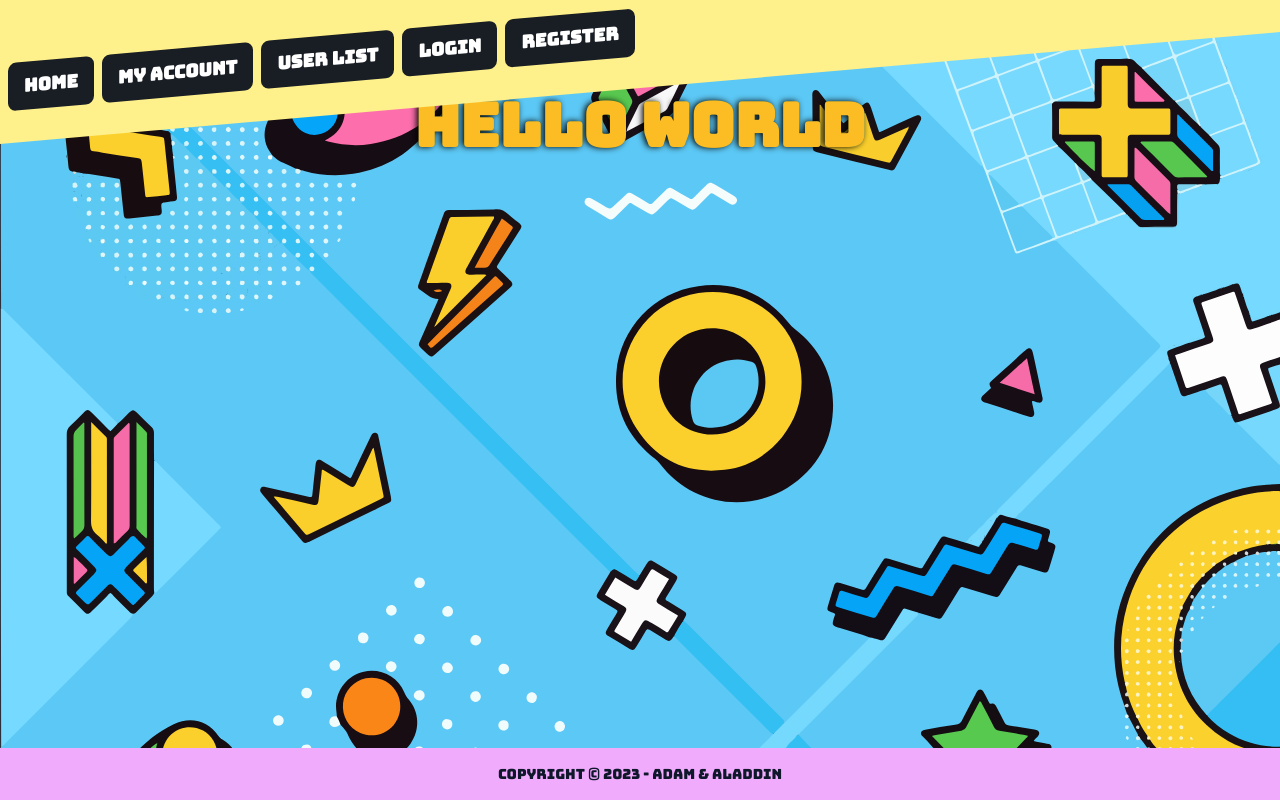
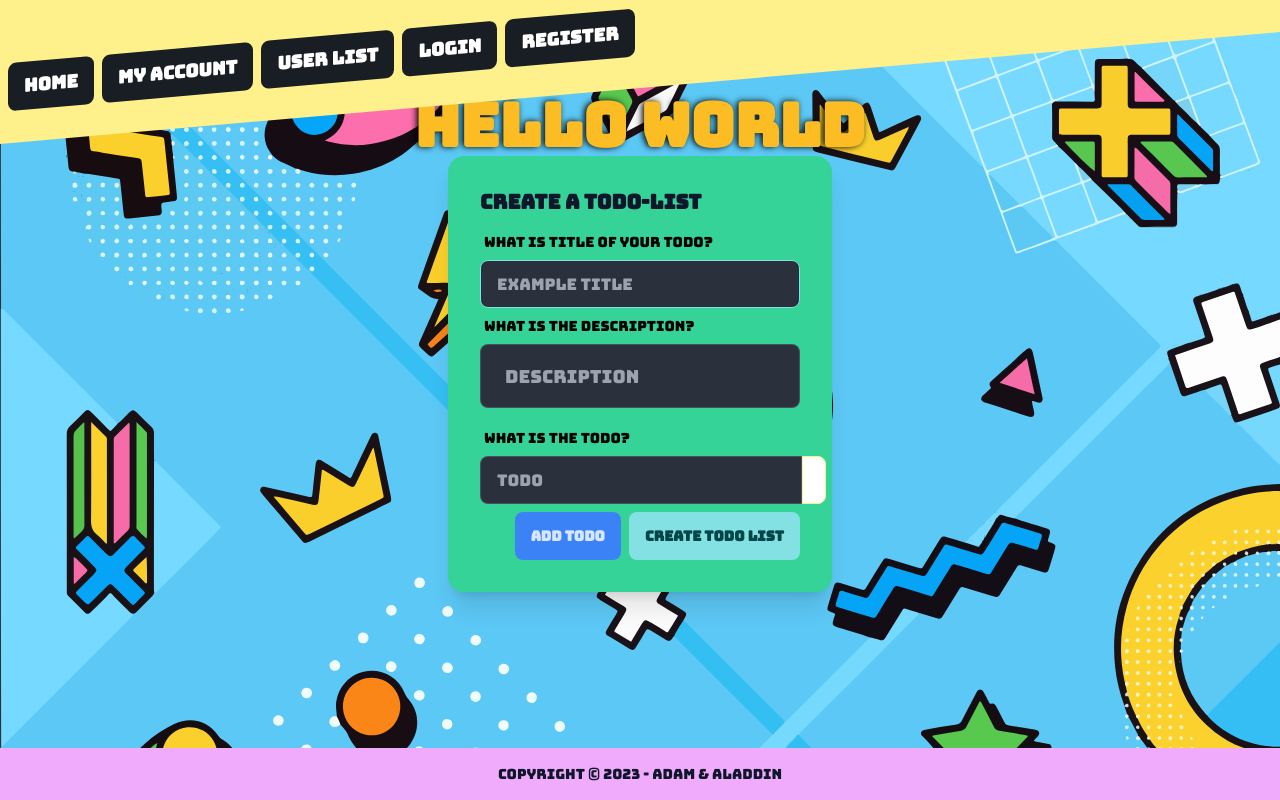
Before and after one commit to diabeatz96/cool-todo, a Next.js app: page / in a window 1280 px wide. Built offline with nearby package versions, Linux system fonts and the light colour scheme.

Commit message:
To Do list local functionality added.

```diff
--- a/app/page.js
+++ b/app/page.js
@@ -1,9 +1,13 @@
+import CreateTodoList from '@/components/CreateTodoList'
 import Image from 'next/image'
 
 export default function Home() {
   return (
     <main className="p-24 ">
       <h1 className="text-6xl text-shadow font-bold text-center text-warning ">Hello World</h1>
+      <div className= "flex place-content-center ">
+        <CreateTodoList />
+      </div>
     </main>
   )
 }
--- /dev/null
+++ b/components/CreateTodoList.jsx
@@ -0,0 +1,98 @@
+"use client";
+
+import { useState } from "react";
+const CreateTodoList = () => {
+
+    const [title, setTitle] = useState("");
+    const [description, setDescription] = useState("");
+    const [todoAmount, setTodoAmount] = useState(0);
+    const [todoList, setTodoList] = useState([]);
+    const [todo, setTodo] = useState("");
+    const [checkbox, setCheckbox] = useState(false);
+
+    function todoAmountHandler() {
+        setTodoAmount(todoAmount + 1);
+    }
+
+    function onChangeTitleHandler(event) {
+        setTitle(event.target.value);
+    }
+
+    function onChangeDescriptionHandler(event) {
+        setDescription(event.target.value);
+    }
+
+    function onChangeTodoHandler(event) {
+        setTodo(event.target.value);
+    }
+
+    function onChangeCheckboxHandler(event) {
+        setCheckbox(event.target.checked);
+    }
+
+    function todoListHandler() {
+        const newTodo = {todo: todo, checkbox: checkbox};
+        setTodoList((prevTodoList) => {
+            return [...prevTodoList, newTodo];
+        }
+    );
+    }
+
+    return (
+        <section className = "card w-96 bg-success shadow-xl text-slate-900">
+
+            <div className="card-body">
+            <h2 className="card-title">Create a todo-list</h2>
+                <form className="form">
+                    <div className="form-control w-full max-w-xs">
+                        <label htmlFor="title" className="label">
+                            <span className="label-text text-black">What is title of your todo?</span>
+                        </label>
+                    <input onChange={onChangeTitleHandler} type="text" placeholder="Example Title" name="title" className=" text-white input input-primary input-bordered w-full max-w-xs" />
+                    </div>
+                    <label htmlFor="description" className="label">
+                            <span className="label-text text-black">What is the description?</span>
+                    </label>
+                    <input onChange={onChangeDescriptionHandler} type="text" placeholder="Description" name="description" className="text-white input input-bordered input-lg w-full max-w-xs" />
+                    {todoAmount > 0 && <p className="text-white">You have {todoAmount} todos</p>}
+                        <div className="card-actions justify-end pt-3">
+
+
+
+                        {todoList.map((todo) => {
+                            return (
+                                <div key={ todo.todo } className= {`alert shadow-lg ${todo.checkbox ? "alert-info" : "alert-error"} text-white max-w-xs`}>
+
+                                    <div>
+                                        <h2 className="">{todo.todo}</h2>
+                                    </div>
+                                </div>
+                            )
+                        }
+                        )}
+                        <div>
+                            <label htmlFor="todo" className="label">
+                                <span className="label-text text-black">What is the todo?</span>
+                            </label>
+                            <div className="input-group max-w-xs">
+                                <input onChange={onChangeTodoHandler}  type="text" placeholder="Todo" name="todo" className="text-white input input-bordered" />
+                                <input onChange={onChangeCheckboxHandler}  type="checkbox" name = "checkbox" className=" btn bg-white btn-square checkbox checkbox-accent" />
+                            </div>
+                        </div>
+
+                        <div onClick={todoListHandler} className="btn btn-info border-none hover:bg-accent hover:text-black">Add Todo</div>
+                        <button type="submit" className="btn btn-primary border-none hover:bg-accent hover:text-black">Create Todo List</button>
+
+                        </div>
+
+
+                </form>
+
+
+            </div>
+        </section>
+    )
+}
+
+
+export default CreateTodoList;
--- /dev/null
+++ b/components/NavButton.jsx
@@ -0,0 +1,14 @@
+import Link from 'next/link';
+
+const NavButton = ({link, name}) => {
+    return (
+        <Link className="btn bg-neutral hover:bg-slate-600 stroke-none border-none text-lg text-white" href={link}>{name}</Link>
+    )
+}
+
+NavButton.defaultProps = {
+    name: 'No Name Yet',
+    link: '/'
+}
+
+export default NavButton;
--- a/components/Navbar.jsx
+++ b/components/Navbar.jsx
@@ -1,15 +1,15 @@
 "use client";
 import Link from "next/link";
+import NavButton from "./NavButton";
 
 const Navbar = () => {
     return (
         <nav className="navbar bg-accent flex gap-2 pt-10 zigzag">
-            <Link className="btn bg-neutral hover:bg-slate-600 stroke-none border-none text-lg text-white" href="/">Home</Link>
-            <Link className="btn bg-neutral hover:bg-slate-600 stroke-none border-none text-lg text-white" href="/about">My Account</Link>
-            <Link className="btn bg-neutral hover:bg-slate-600 stroke-none border-none text-lg text-white" href="/contact">User List</Link>
-            <Link className="btn bg-neutral hover:bg-slate-600 stroke-none border-none text-lg text-white" href="/login">Login</Link>
-            <Link className="btn bg-neutral hover:bg-slate-600 stroke-none border-none text-lg text-white" href="/register">Register</Link>
-
+            <NavButton link="/" name="Home" />
+            <NavButton link="/about" name="My Account" />
+            <NavButton link="/contact" name="User List" />
+            <NavButton link="/login" name="Login" />
+            <NavButton link="/register" name="Register" />
         </nav>
     )
 }
```
Also changed, not shown: 1 other file (tests, documents, lock files or other folders).
